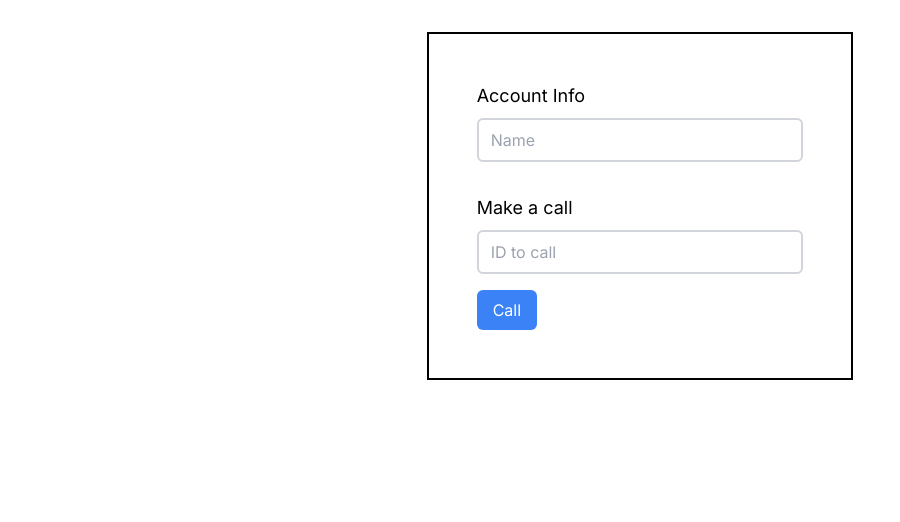
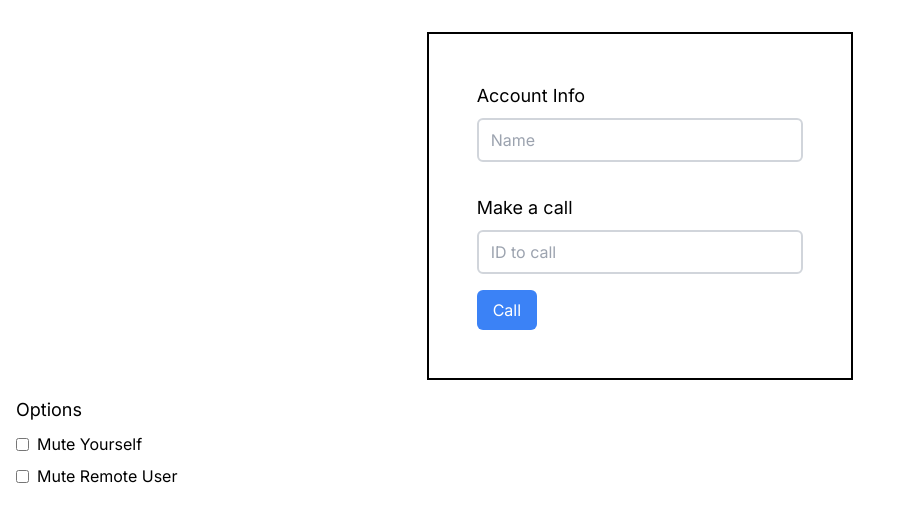
Before and after one commit to emiryasa/video-call-app, a Next.js app: page / in a window 1280 px wide. Shown: the top 522 px of the page, without its empty margins (0-900 px from the left). Built offline with nearby package versions, Linux system fonts and the light colour scheme; no server answers.

Commit message:
Add Options component and fix userVideo.current null check

```diff
--- a/app/page.js
+++ b/app/page.js
@@ -1,9 +1,10 @@
 import VideoChat from "../components/VideoChat";
-
+import Options from "../components/Options";
 export default function Home() {
   return (
     <main className="">
       <VideoChat />
+      <Options />
     </main>
   );
 }
--- a/components/Options.jsx
+++ b/components/Options.jsx
@@ -0,0 +1,49 @@
+'use client'
+import React, { useState } from 'react';
+
+const Options = ({ peer }) => {
+  const [isMuted, setIsMuted] = useState(false);
+  const [isRemoteMuted, setIsRemoteMuted] = useState(false);
+
+  const toggleMute = () => {
+    const audioTracks = peer.stream.getAudioTracks();
+    audioTracks.forEach(track => {
+      track.enabled = !track.enabled;
+    });
+    setIsMuted(!isMuted);
+  };
+
+  const toggleRemoteMute = () => {
+    // Bu kısımda karşı kullanıcının sesini kapatıp açmak için gerekli kodları ekleyin
+    // Bunun için kullanabileceğiniz bir API veya kütüphane kullanmanız gerekebilir.
+    // Örneğin, SimplePeer'da bu özelliği doğrudan sağlamıyorsa, farklı bir kütüphane kullanmanız gerekebilir.
+    // Bu kod SimplePeer ile çalışacak şekilde ayarlanmalıdır.
+    setIsRemoteMuted(!isRemoteMuted);
+  };
+
+  return (
+    <div className="p-4">
+      <h6 className="text-lg mb-2">Options</h6>
+      <div className="flex items-center">
+        <input
+          type="checkbox"
+          checked={isMuted}
+          onChange={toggleMute}
+          className="mr-2"
+        />
+        <label>Mute Yourself</label>
+      </div>
+      <div className="flex items-center mt-2">
+        <input
+          type="checkbox"
+          checked={isRemoteMuted}
+          onChange={toggleRemoteMute}
+          className="mr-2"
+        />
+        <label>Mute Remote User</label>
+      </div>
+    </div>
+  );
+};
+
+export default Options;
--- a/components/videoChat.jsx
+++ b/components/videoChat.jsx
@@ -75,9 +75,10 @@ const VideoChat = () => {
       socket.emit('callUser', { userToCall: id, signalData: data, from: me, name});
     });
     peer.on('stream', (currentStream) => {
-      userVideo.current.srcObject = currentStream;
+      if (userVideo.current) { // Ensure userVideo.current is not null
+        userVideo.current.srcObject = currentStream; // Assign srcObject if ref is not null
+      }
     });
-
     socket.on('callAccepted', (signal) => {
       setCallAccepted(true);
       peer.signal(signal);
@@ -91,9 +92,17 @@ const VideoChat = () => {
 
     // Bağlantıyı sonlandırmak ve sayfayı yeniden yüklemek
     connectionRef.current && connectionRef.current.destroy();
-    window.location.reload();
+
+    socket.emit('endCall');
   };
 
+  useEffect(() => {
+    if (socket) {
+      socket.on('callEnded', () => {
+        window.location.reload();
+      });
+    }
+  }, [socket]);
   return (
     <>
       <div className="flex justify-center items-center">
```
